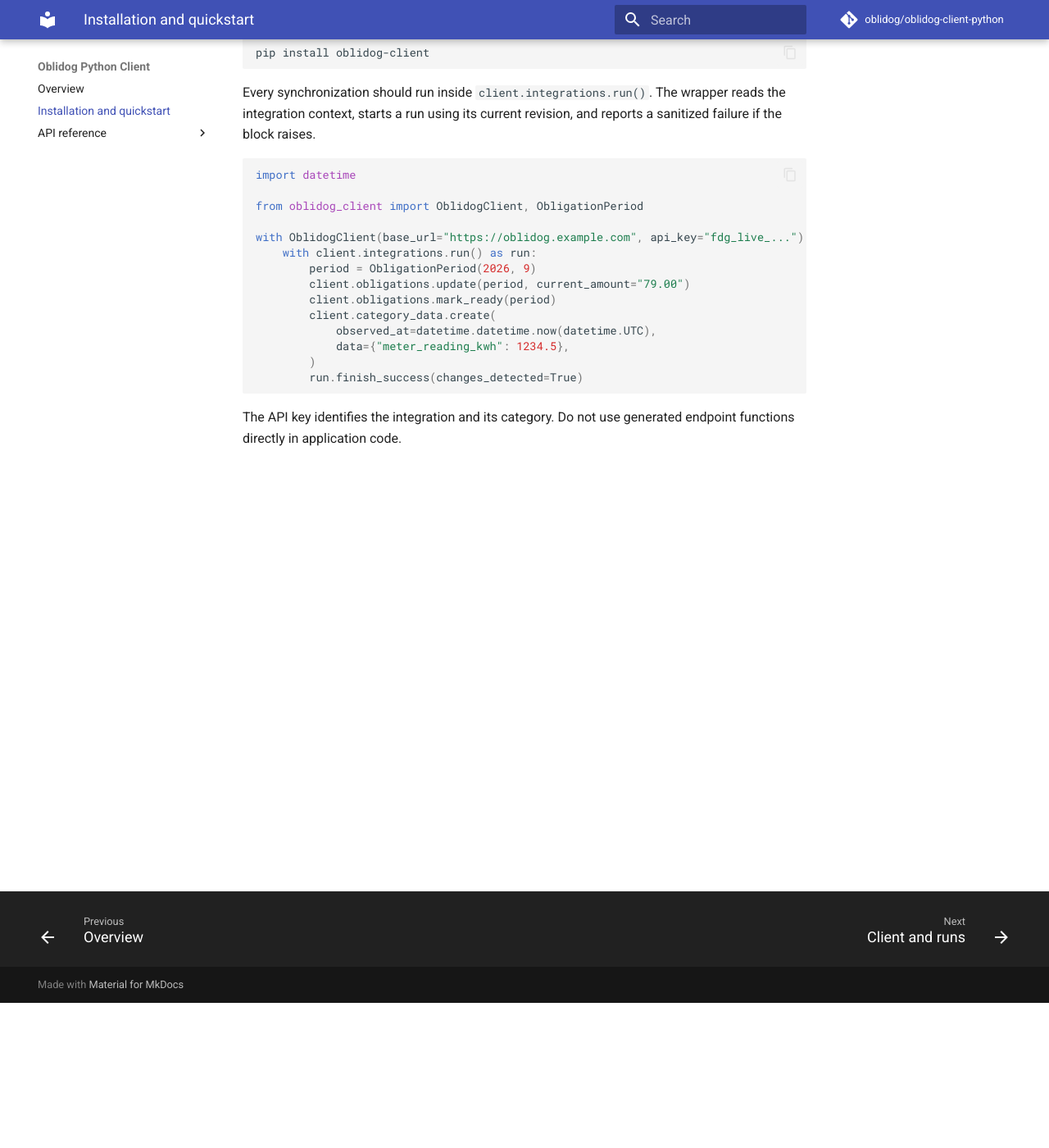
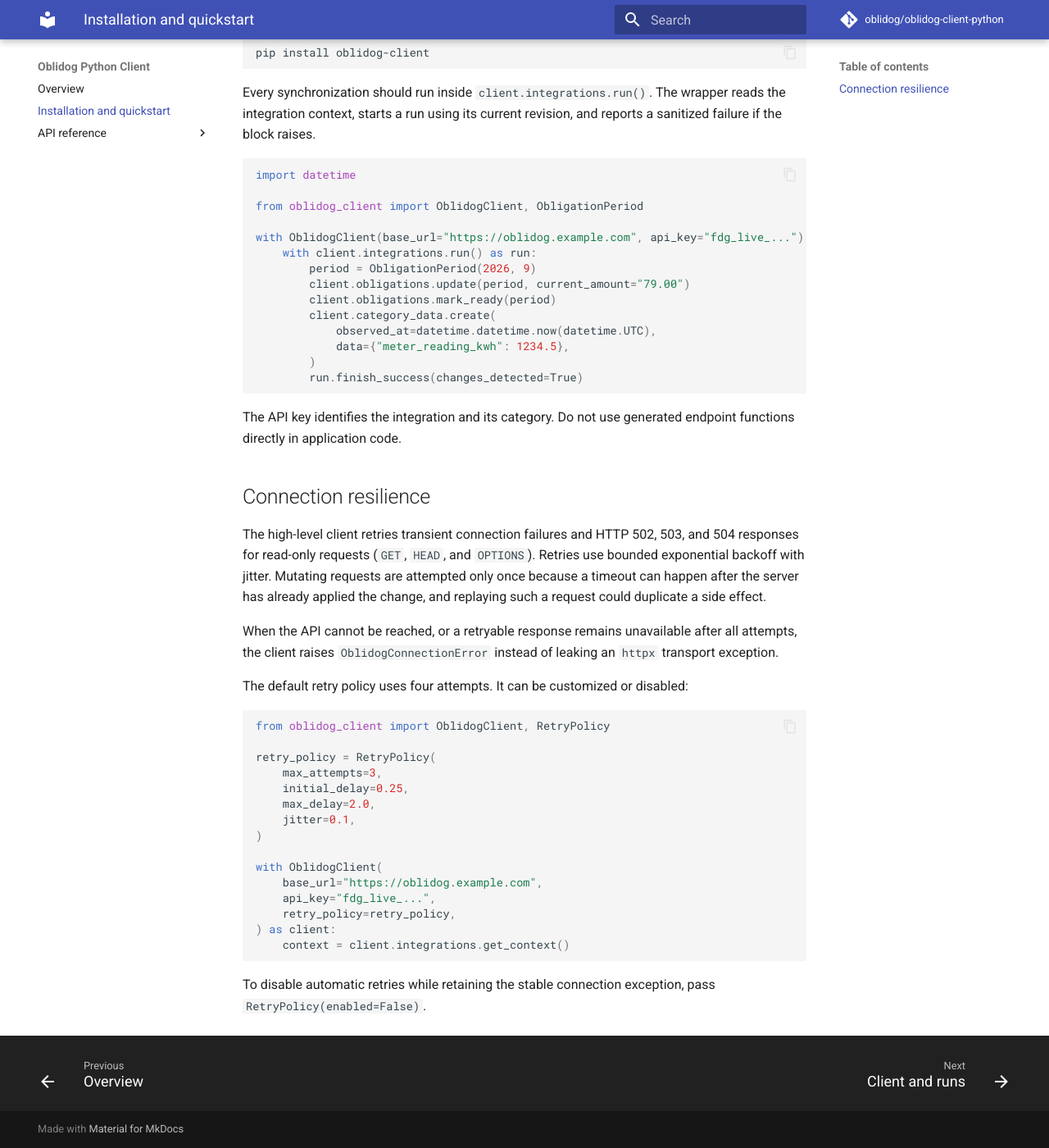
Before and after one commit to oblidog/oblidog-client-python, an MkDocs documentation site: the page built from docs/getting-started.md, in a window 1280 px wide and 1400 px high, scrolled down 177 px. Shown: the whole window at 82% size. Built offline with MkDocs 1.6.1 and Material for MkDocs 9.7.7, drawn with Linux system fonts in a browser that asks for light colours; comment, search, counter and statistics services are not loaded.

Commit message:
docs: explain resilient transport

````diff
--- a/docs/getting-started.md
+++ b/docs/getting-started.md
@@ -29,3 +29,38 @@
 
 The API key identifies the integration and its category. Do not use generated
 endpoint functions directly in application code.
+
+## Connection resilience
+
+The high-level client retries transient connection failures and HTTP 502, 503,
+and 504 responses for read-only requests (`GET`, `HEAD`, and `OPTIONS`). Retries
+use bounded exponential backoff with jitter. Mutating requests are attempted
+only once because a timeout can happen after the server has already applied the
+change, and replaying such a request could duplicate a side effect.
+
+When the API cannot be reached, or a retryable response remains unavailable
+after all attempts, the client raises `OblidogConnectionError` instead of
+leaking an `httpx` transport exception.
+
+The default retry policy uses four attempts. It can be customized or disabled:
+
+```python
+from oblidog_client import OblidogClient, RetryPolicy
+
+retry_policy = RetryPolicy(
+    max_attempts=3,
+    initial_delay=0.25,
+    max_delay=2.0,
+    jitter=0.1,
+)
+
+with OblidogClient(
+    base_url="https://oblidog.example.com",
+    api_key="fdg_live_...",
+    retry_policy=retry_policy,
+) as client:
+    context = client.integrations.get_context()
+```
+
+To disable automatic retries while retaining the stable connection exception,
+pass `RetryPolicy(enabled=False)`.
````
